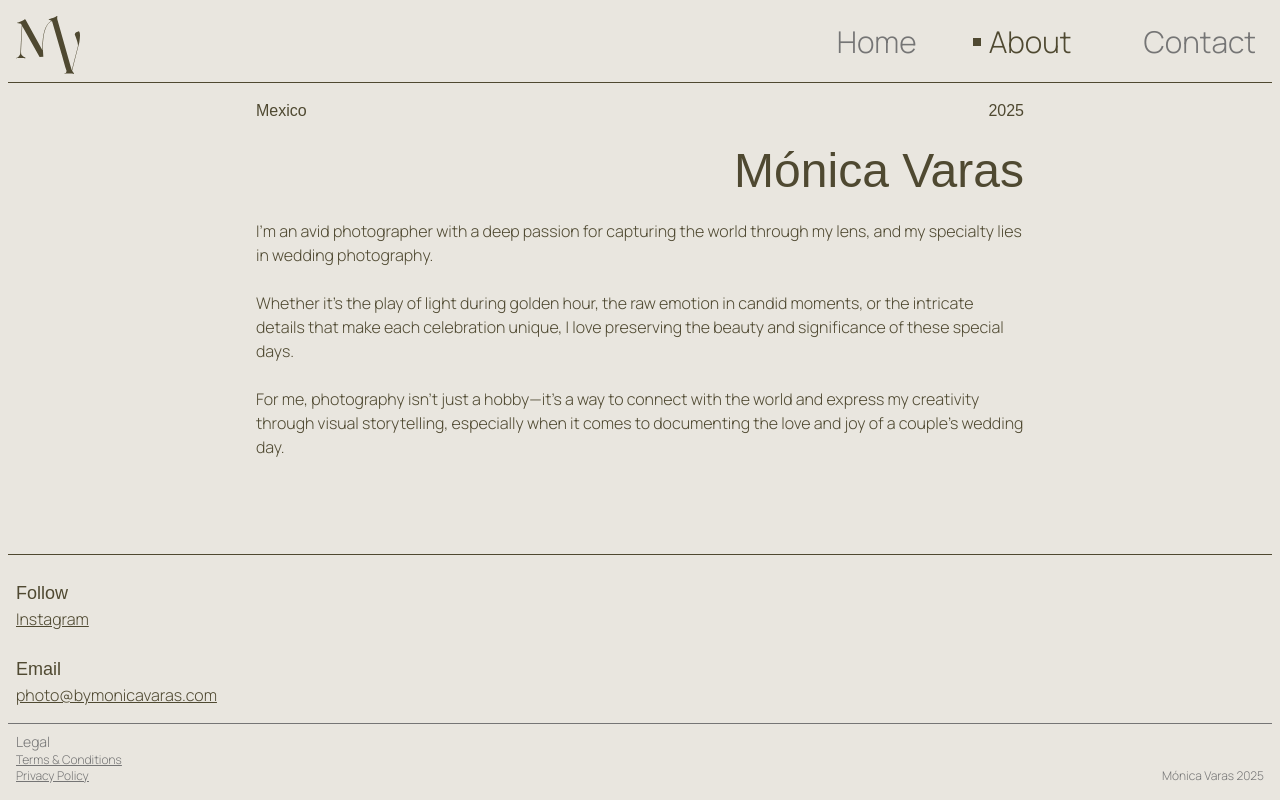
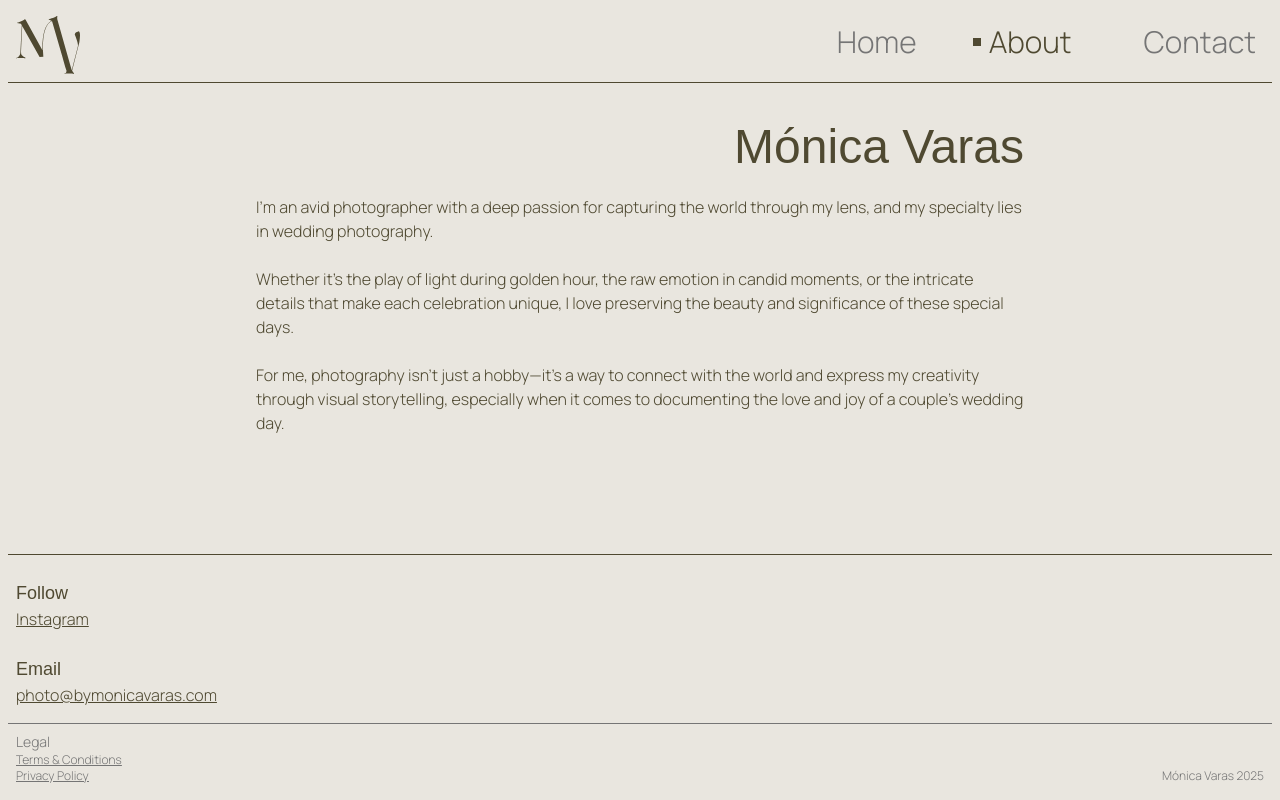
Before and after one commit to eduardocrrso/byMonicaVaras-Website, a Next.js app: page /about in a window 1280 px wide. Built offline with nearby package versions, Linux system fonts and the light colour scheme; a web font is replaced by a local one.

Commit message:
removed location and date from about page

```diff
--- a/app/about/page.tsx
+++ b/app/about/page.tsx
@@ -14,14 +14,6 @@ export default function Page() {
 
     return (
         <div className="max-w-3xl mx-auto">
-            <ul className={`${brygada.className} text-md flex justify-between`}>
-                <li className="flex">
-                    <p>
-                        Mexico
-                    </p>
-                </li>
-                <li>{new Date().getFullYear()}</li>
-            </ul>
             <br />
             <h2 className={`${brygada.className} text-5xl text-right`}>Mónica Varas</h2>
             <br />
```
